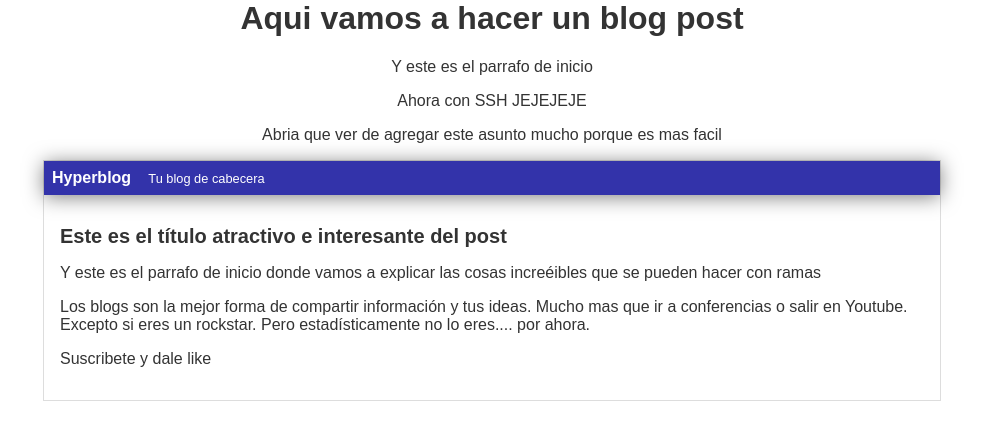
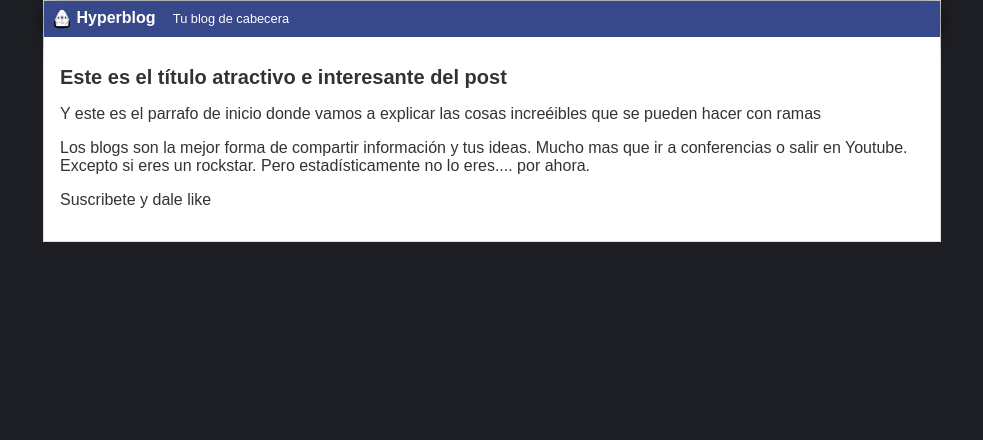
Before and after one commit to walterarce/CoreEscuela, a plain HTML site: page blogpost.html in a window 1280 px wide. Shown: the whole page, without its empty margins (148-1131 px from the left). Drawn offline with Linux system fonts and the light colour scheme.

Commit message:
agrego correcto archivos html estilos y archivo de logo

```diff
--- a/index.html
+++ b/blogpost.html
@@ -1,15 +1,12 @@
 <html>
     <head>
-        <title>El titulo del post</title>
+        <title>Bienvenido a Hyperblog 2.0</title>
         <link rel="stylesheet" href="css/estilos.css" />
     </head>
     <body>
-        <h1>Aqui vamos a hacer un blog post</h1>
-        <p>Y este es el parrafo de inicio </p>
-        <p> Ahora con SSH JEJEJEJE</p>
-        <p>Abria que ver de agregar este asunto mucho porque es mas facil </p>
         <div id="container">
             <div id="cabecera">
+                <img id="logo" src="imagenes/dragon.png" />
                 Hyperblog
                 <span id="tagline">Tu blog de cabecera</span>
             </div>
--- a/css/estilos.css
+++ b/css/estilos.css
@@ -1,5 +1,6 @@
 body
 {
+    background: #1e1f24;
     color: #333;
     text-align: center;
     font-family: Arial;
@@ -10,12 +11,18 @@ body
 
 #cabecera
 {
-    background: #33A;
+    background: #37488b;
     box-shadow: 0px 2px 20px 0px rgba(0,0,0,0.5);
     color: white;
     font-weight: bold;
     margin: 0;
     padding: 0.5em;
+}
+
+#cabecera #logo
+{
+    width: 20px;
+    vertical-align: middle;
 }
 
 #cabecera #tagline
@@ -40,5 +47,6 @@ body
 }
 #post
 {
+    background: white;
     padding: 1em;
 }
```
Also changed, not shown: imagenes/dragon.png (added).
